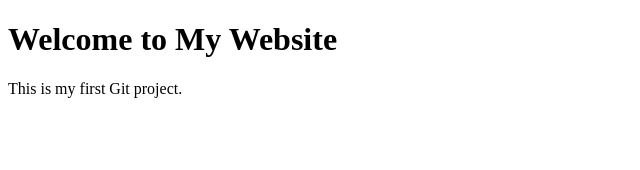
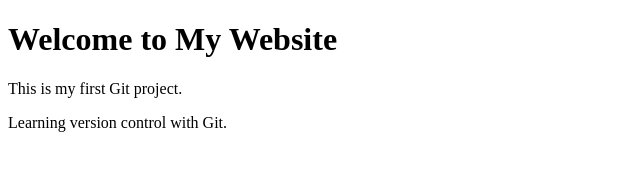
Before and after one commit to rolex-01/GitAssignment, a plain HTML site: page index.html in a window 1280 px wide. Shown: the whole page, without its empty margins (0-640 px from the left). Drawn offline with Linux system fonts and the light colour scheme.

Commit message:
Updated homepage content

```diff
--- a/index.html
+++ b/index.html
@@ -6,5 +6,6 @@
 <body>
     <h1>Welcome to My Website</h1>
     <p>This is my first Git project.</p>
+    <p>Learning version control with Git.</p>
 </body>
 </html>
```
